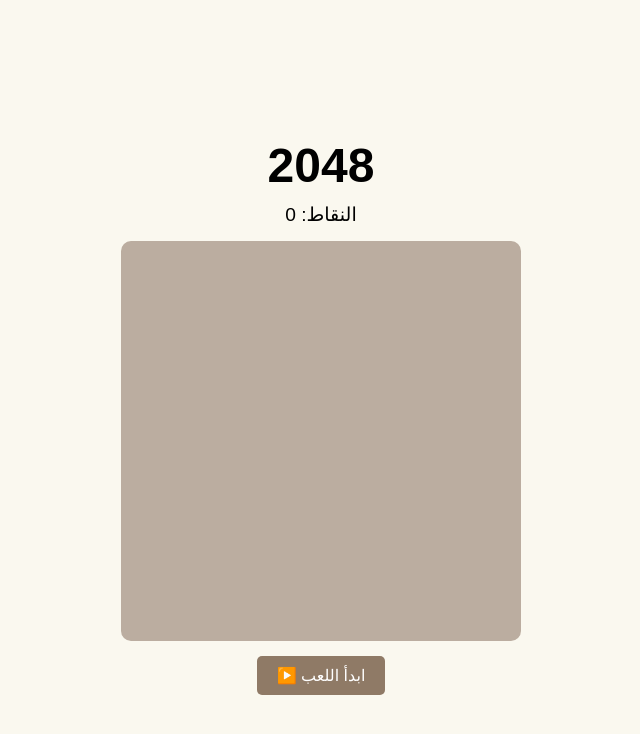
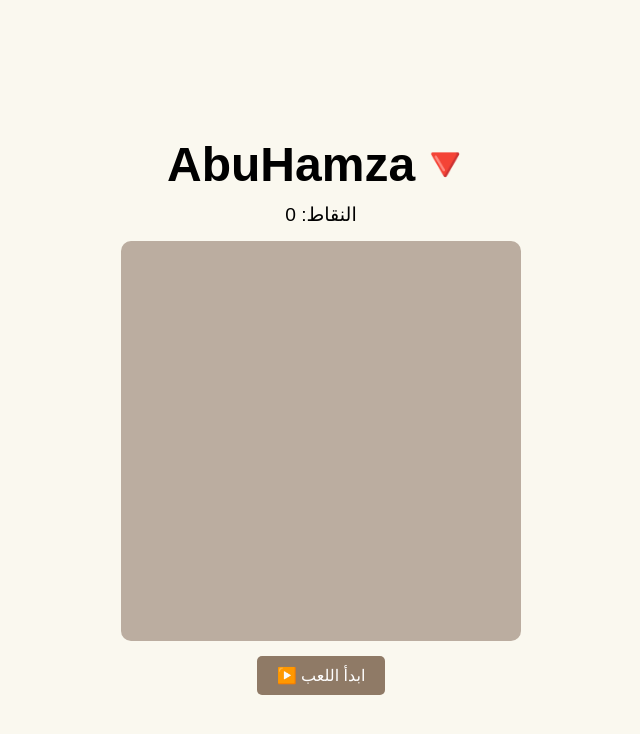
Before and after one commit to najjar47/AbuHamza-, a plain HTML site: page index.html in a window 1280 px wide. Shown: the whole page, without its empty margins (319-959 px from the left). Drawn offline with Linux system fonts and the light colour scheme.

Commit message:
Update index.html

```diff
--- a/index.html
+++ b/index.html
@@ -8,7 +8,7 @@
 </head>
 <body>
   <div class="container">
-    <h1>2048</h1>
+    <h1>AbuHamza🔻</h1>
     <div class="score-container">النقاط: <span id="score">0</span></div>
     <div class="game" id="game"></div>
     <button id="start-btn">▶️ ابدأ اللعب</button>
```
